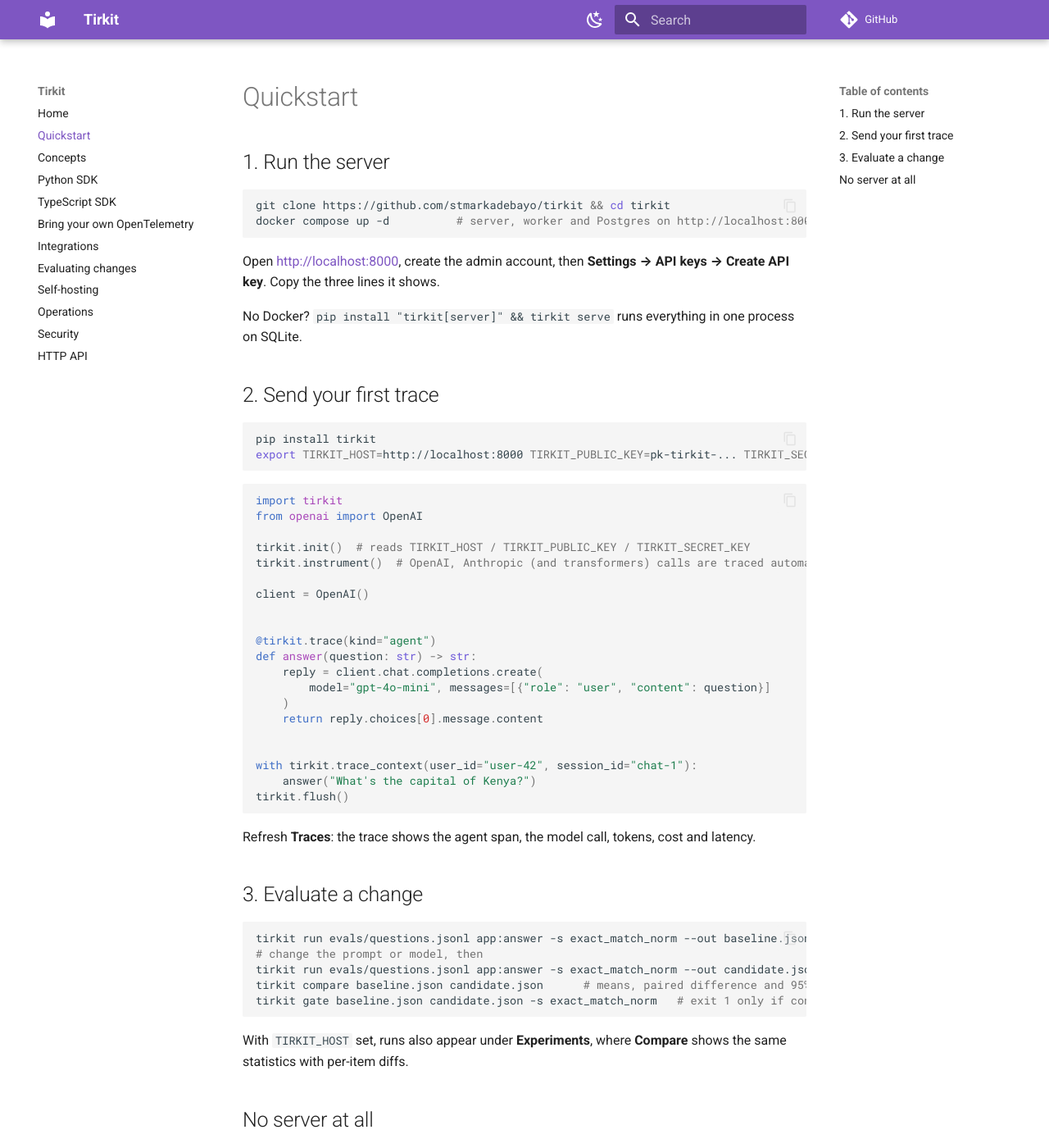
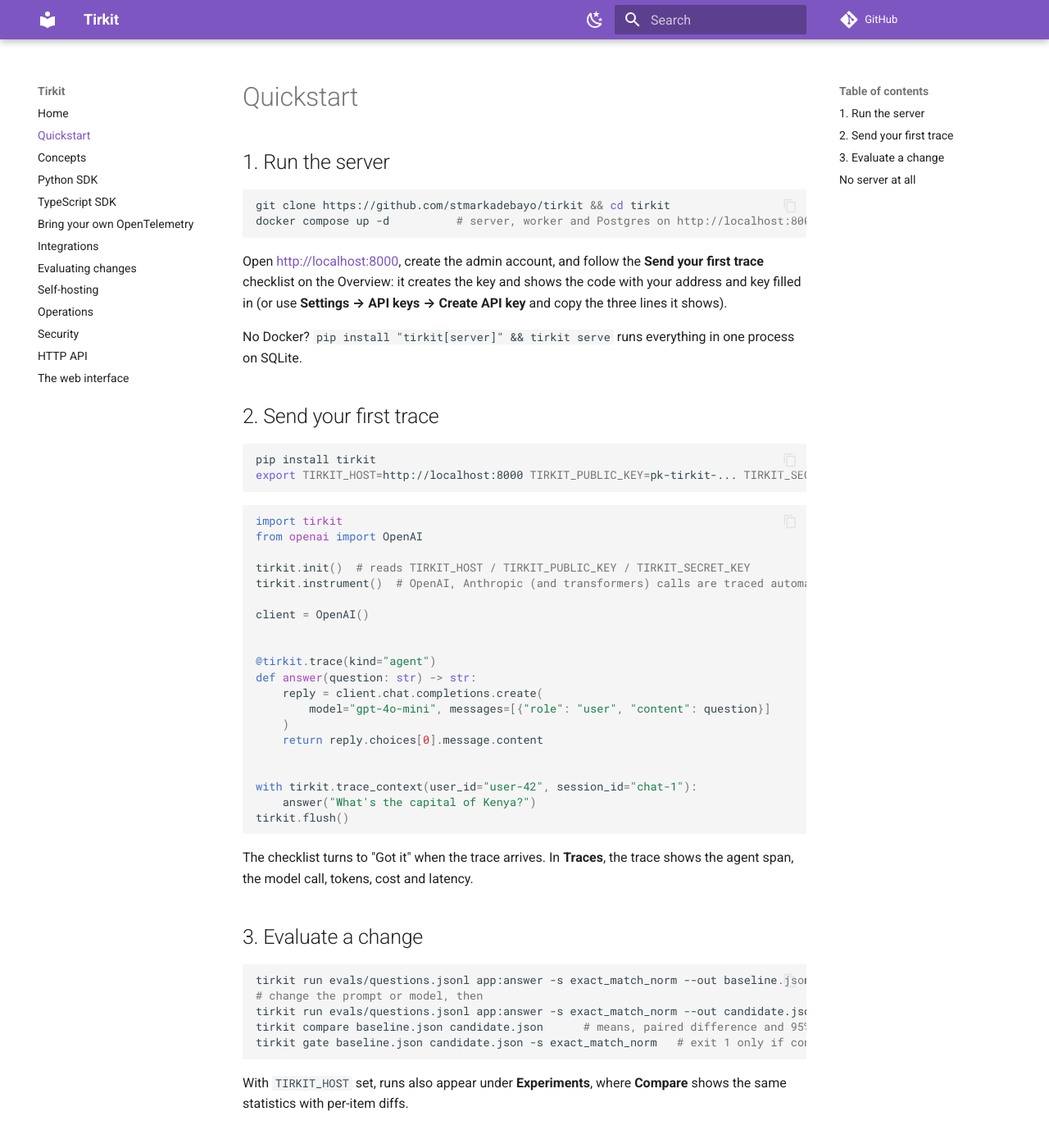
Before and after one commit to stmarkadebayo/tirkit, an MkDocs documentation site: the page built from docs/site/quickstart.md, in a window 1280 px wide and 1400 px high. Shown: the whole window at 82% size. Built offline with MkDocs 1.6.1 and Material for MkDocs 9.7.7, drawn with Linux system fonts in a browser that asks for light colours; comment, search, counter and statistics services are not loaded.

Commit message:
Document the overview, checklist and new pages

````diff
--- a/docs/site/quickstart.md
+++ b/docs/site/quickstart.md
@@ -7,8 +7,9 @@ git clone https://github.com/stmarkadebayo/tirkit && cd tirkit
 docker compose up -d          # server, worker and Postgres on http://localhost:8000
 ```
 
-Open <http://localhost:8000>, create the admin account, then **Settings → API keys → Create API key**.
-Copy the three lines it shows.
+Open <http://localhost:8000>, create the admin account, and follow the **Send your first trace**
+checklist on the Overview: it creates the key and shows the code with your address and key filled in
+(or use **Settings → API keys → Create API key** and copy the three lines it shows).
 
 No Docker? `pip install "tirkit[server]" && tirkit serve` runs everything in one process on SQLite.
 
@@ -42,7 +43,7 @@ with tirkit.trace_context(user_id="user-42", session_id="chat-1"):
 tirkit.flush()
 ```
 
-Refresh **Traces**: the trace shows the agent span, the model call, tokens, cost and latency.
+The checklist turns to "Got it" when the trace arrives. In **Traces**, the trace shows the agent span, the model call, tokens, cost and latency.
 
 ## 3. Evaluate a change
 
--- a/mkdocs.yml
+++ b/mkdocs.yml
@@ -16,6 +16,7 @@ nav:
   - Operations: operations.md
   - Security: security.md
   - HTTP API: api.md
+  - The web interface: web-ui.md
 theme:
   name: material
   features: [navigation.sections, content.code.copy]
````
Also changed, not shown: CHANGELOG.md (+9 -0 lines), docs/DECISIONS.md (+8 -0 lines), docs/site/evaluation.md (+1 -1 lines), docs/site/web-ui.md (added, +67 -0 lines).
